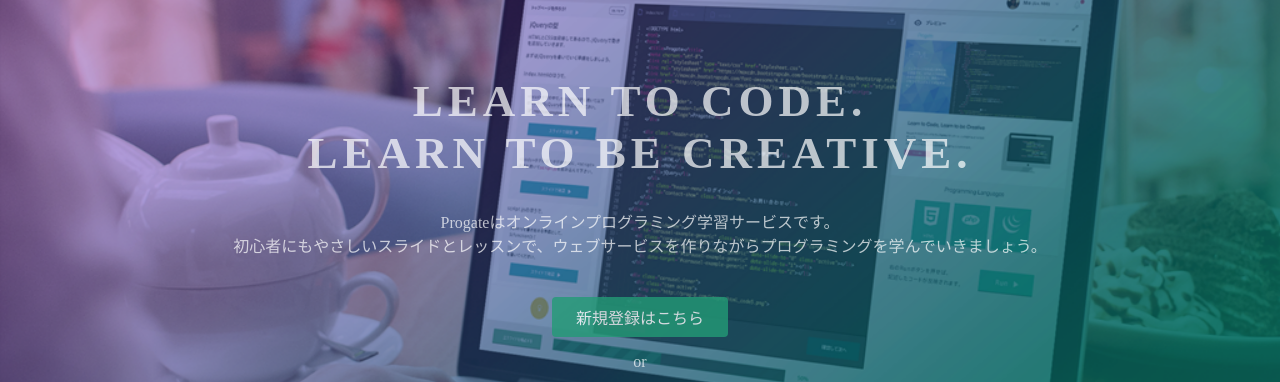
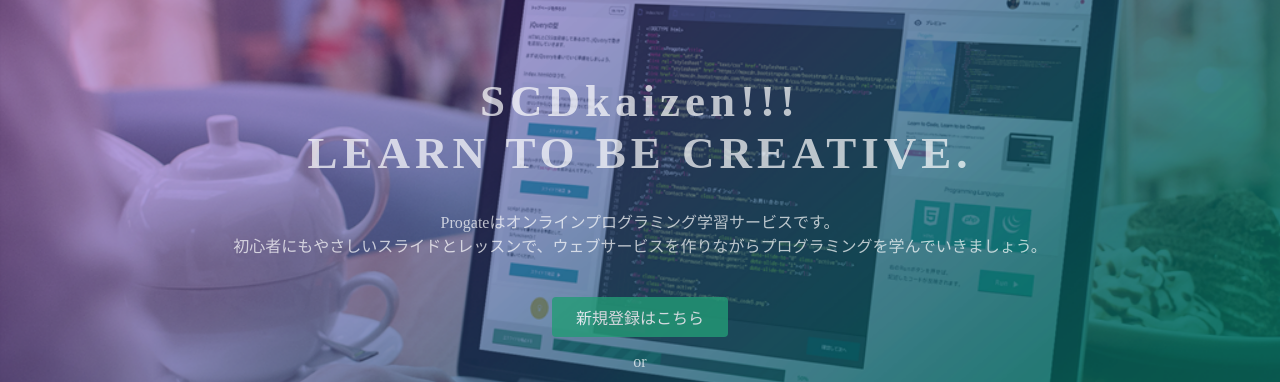
Before and after one commit to scdkaizen/sample, a plain HTML site: page index.html in a window 1280 px wide. Shown: the part 135-517 px from the top of the page. Drawn offline with Linux system fonts and the light colour scheme.

Commit message:
Update index.html

```diff
--- a/index.html
+++ b/index.html
@@ -23,7 +23,7 @@
   </header>
   <div class="top-wrapper">
     <div class="container">
-      <h1>LEARN TO CODE.<br>LEARN TO BE CREATIVE.</h1>
+      <h1>SCDkaizen!!!<br>LEARN TO BE CREATIVE.</h1>
       <p>Progateはオンラインプログラミング学習サービスです。<br>初心者にもやさしいスライドとレッスンで、ウェブサービスを作りながらプログラミングを学んでいきましょう。</p>
       <div class="btn-wrapper">
         <a href="#" class="btn signup">新規登録はこちら</a>
```
